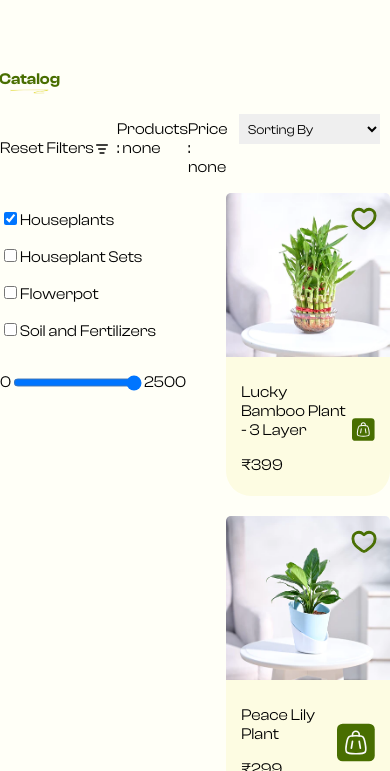
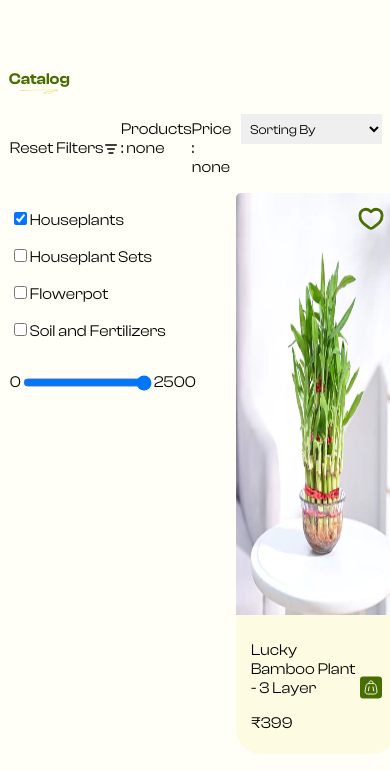
Before and after one commit to 1ashutoshverma/Green-Paradise, a plain HTML site: page Product_Page/index.html in a window 390 px wide. Both pictures are taken after a click on the checkbox 10 px from the left and 218 px from the top of the page. Shown: the top 771 px of the page. Drawn offline with Linux system fonts and the light colour scheme.

```diff
--- a/Product_Page/index.js
+++ b/Product_Page/index.js
@@ -28,25 +28,29 @@
     soil_fertilizers=!soil_fertilizers
     render(sortNfilter())
 }
-let sorting =document.getElementById('sorting')
-sorting.onchange=()=>render(sortNfilter())
+let sorting = document.getElementById('sorting')
+sorting.onchange = ()=>render(sortNfilter())
 let sortNfilter = () => {
     let filtered = productFilter()
     let sortedNFiltered = productSort(filtered)
     return sortedNFiltered;
 }
 let productFilter = () =>{
-    let res = products.filter(el=>{
-        if(!houseplants && !houseplant_sets && !flowerpots && !soil_fertilizers)return el.price<=priceRangeFilter.value;
+    let priceRange = parseInt(priceRangeFilter.value);
+    let data = products.filter(el=>{
+        if(!houseplants && !houseplant_sets && !flowerpots && !soil_fertilizers)return el.price <= priceRange;
         let res = false;
-        if(houseplants)res = res || el.category === "Houseplants";
-        if(houseplant_sets)res = res || el.category === "Houseplant Sets"
-        if(flowerpots)res = res || el.category === "Flowerpot"
-        if(soil_fertilizers)res = res || el.category === "Soil" || el.category === "Fertilizer";
-        return el.price<=parseInt(priceRangeFilter.value) && res;
+        if(houseplants && el.category === "Houseplants")
+            res = true ;
+        if(houseplant_sets && el.category === "Houseplant Sets")
+            res = true;
+        if(flowerpots && el.category === "Flowerpot")
+            res = true
+        if(soil_fertilizers && (el.category === "Soil" || el.category === "Fertilizer"))
+            res = true;
+        return el.price <= priceRange && res;
     })
-    console.log(res)
-    return res;
+    return data;
 }
 let productSort=(data)=>{
     let val = sorting.value
--- a/Product_Page/styles.css
+++ b/Product_Page/styles.css
@@ -82,7 +82,8 @@
 
 .product_img_container img {
     z-index: 0;
-    max-width: 100%;
+    width: 100%;
+    height: 50vh;
 }
 #heading_appliedfilters_sort{
     display: flex;
@@ -99,18 +100,32 @@
     font-family: "ClashDisplay Regular", sans-serif;
 }
 @media screen and (max-width:1000px) {
+    body{
+        width: 90%;
+        margin: auto;
+    }
     #heading {
             font-size: 16px;
     }
     #products_container {
         grid-template-columns: repeat(2, 1fr);
     }
+    #product_container{
+width: 30vw;
+    }
     }
 @media screen and (max-width:720px) {
+    body {
+            width: 95%;
+            margin: auto;
+        }
     #heading {
         font-size: 16px;
     }
     #products_container {
         grid-template-columns: repeat(1, 1fr);
     }
+                #product_container {
+                    width: 50vw;
+                }
 }
```
